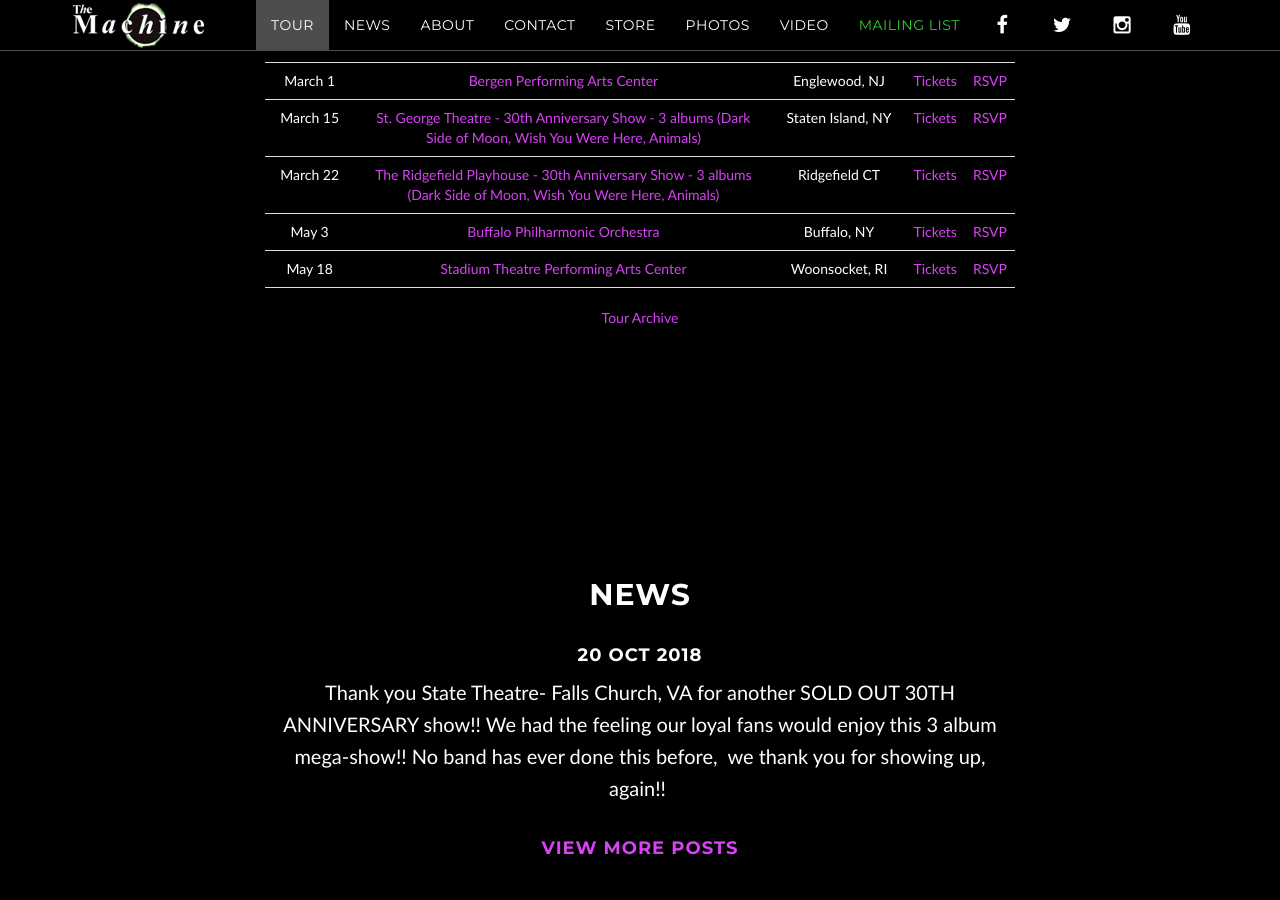
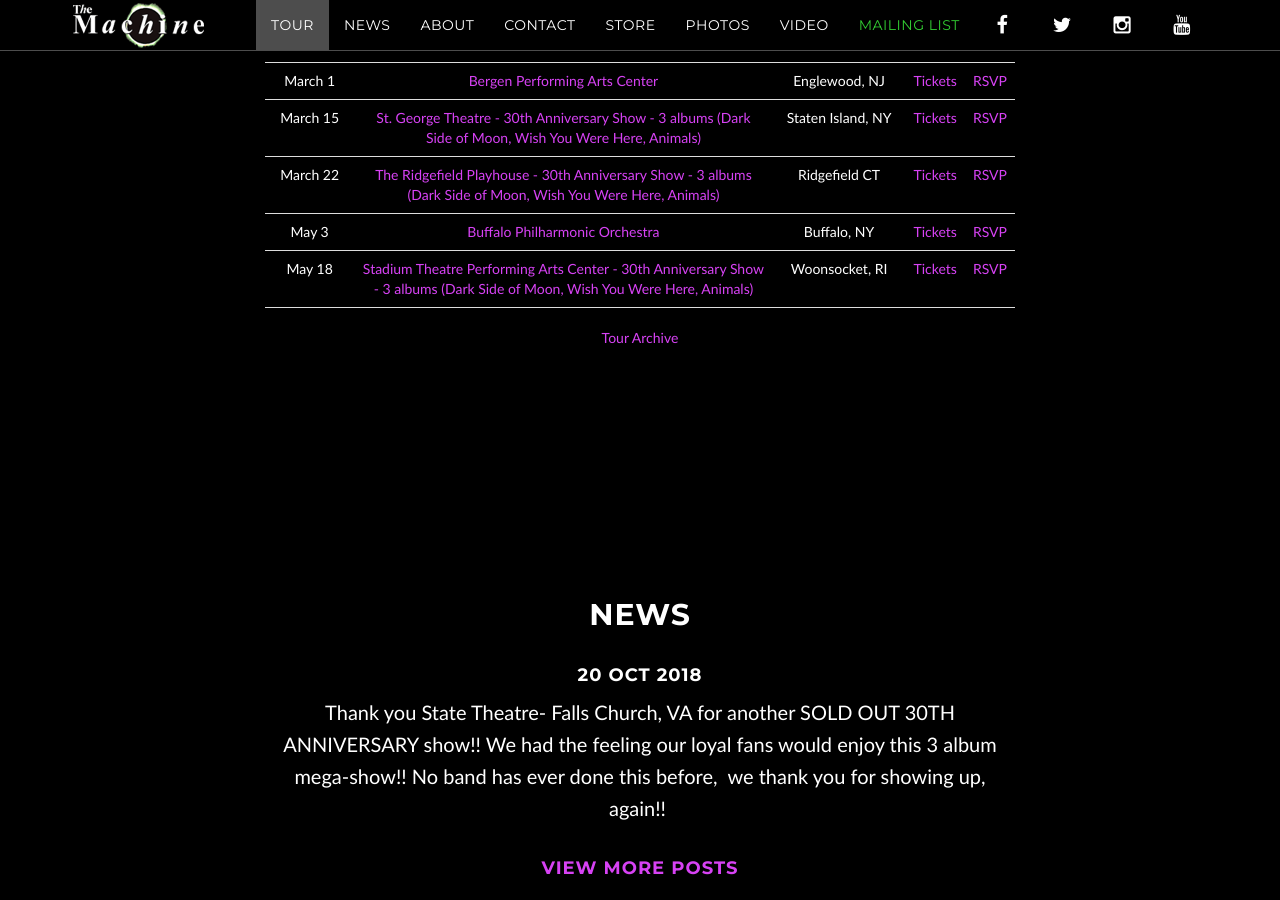
Before and after one commit to machineweb/machineweb.github.io, a Jekyll site: the page built from index.html, in a window 1280 px wide and 900 px high, scrolled down 1805 px. Built offline with Jekyll 4.4.1, drawn with Linux system fonts in a browser that asks for light colours; comment, search, counter and statistics services are not loaded.

Commit message:
Updated tour

```diff
--- a/_data/tour.yml
+++ b/_data/tour.yml
@@ -3659,7 +3659,7 @@
     order: "1548478800000"
 
   - date: "May 18 2019"
-    venue: "Stadium Theatre Performing Arts Center"
+    venue: "Stadium Theatre Performing Arts Center - 30th Anniversary Show - 3 albums (Dark Side of Moon, Wish You Were Here, Animals)"
     venue-url: "https://www.stadiumtheatre.com/events/pink-floyd-the-machine-performs-pink-floyd-with-the-interstellar-light-show/38"
     location: "Woonsocket, RI"
     tickets-url: "https://www.stadiumtheatre.com/events/pink-floyd-the-machine-performs-pink-floyd-with-the-interstellar-light-show/38"
```
